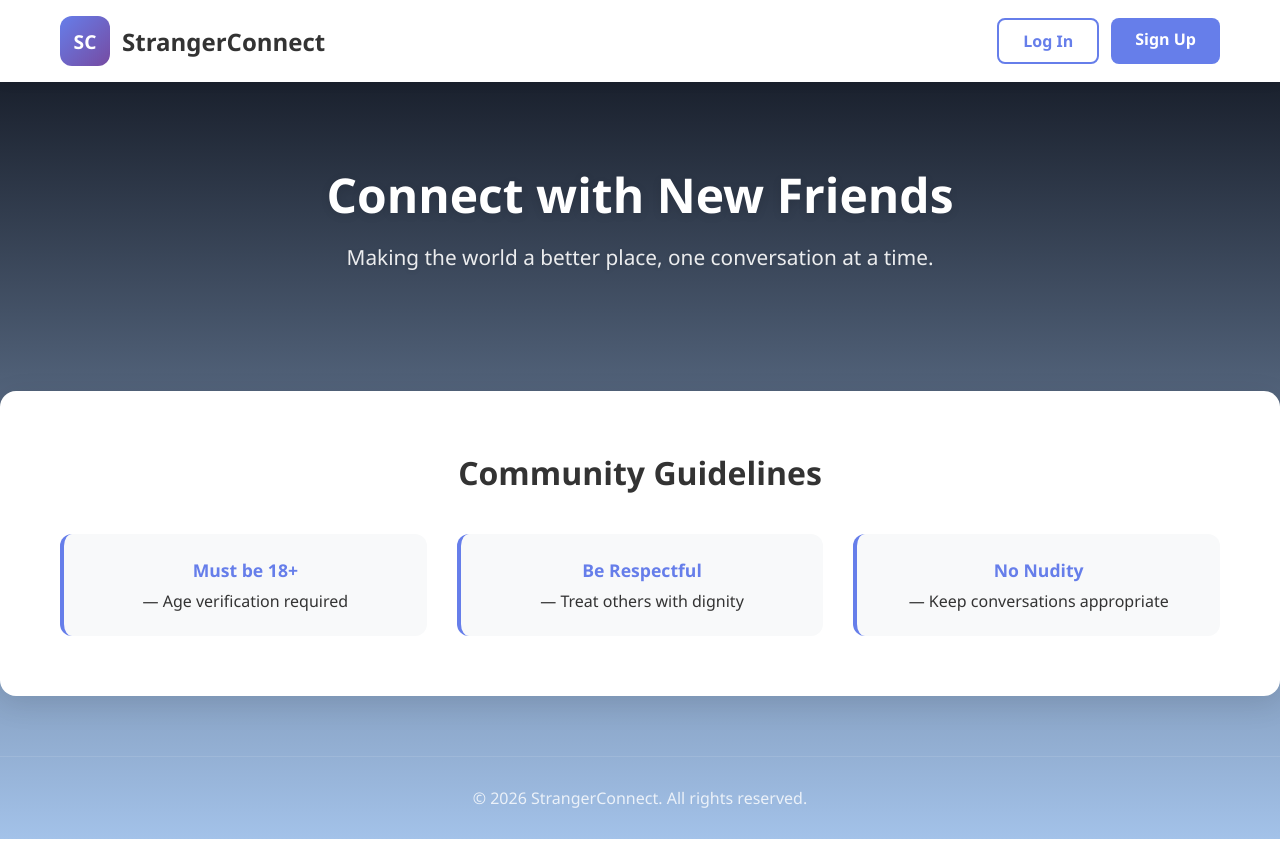
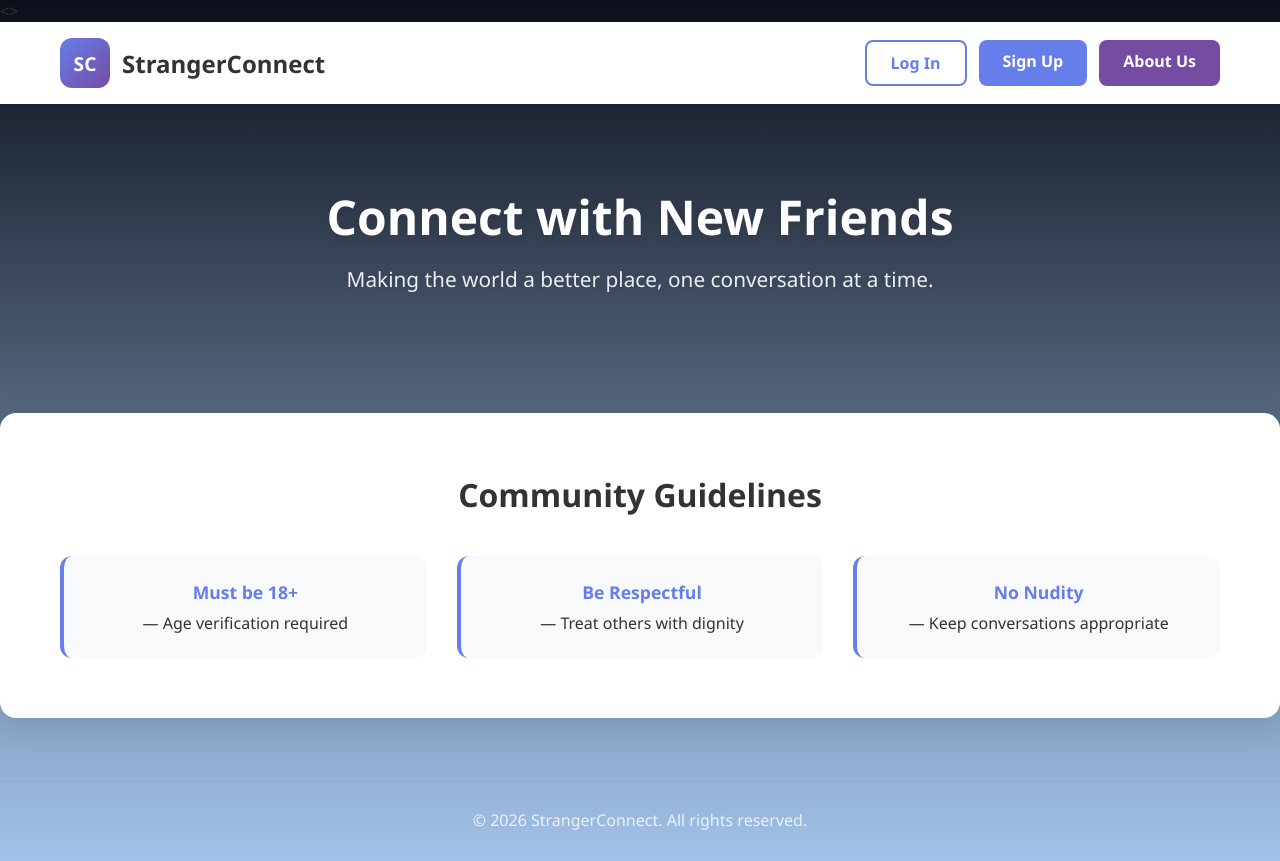
Before and after one commit to samitsb/stranger-Connect, a plain HTML site: page client/page/landing/landing.html in a window 1280 px wide. Before the commit the page ends 839 px from the top, so only its background shows below. Drawn offline with Linux system fonts and the light colour scheme.

Commit message:
updated on landing aboutus

```diff
--- a/client/page/landing/landing.html
+++ b/client/page/landing/landing.html
@@ -6,7 +6,7 @@
     <title>StrangerConnect - Chat with Strangers</title>
     <link rel="stylesheet" href="style.css">
 </head>
-<body>
+<>
     <!-- Header -->
     <header class="header">
         <div class="container">
@@ -17,6 +17,7 @@
             <nav class="nav-buttons">
                 <a href="../login/login.html" class="btn btn-login">Log In</a>
                 <a href="../signup/signup.html" class="btn btn-signup">Sign Up</a>
+                <a href="../aboutUs/aboutUs.html" class="btn btn-aboutus">About Us</a>
             </nav>
         </div>
     </header>
@@ -41,11 +42,12 @@
         </div>
     </section>
 
-
+    <!-- About Us Section as in link-->
 
 
     <!-- Footer -->
     <footer class="footer">
+
         <p>&copy; 2026 StrangerConnect. All rights reserved.</p>
     </footer>
 
--- a/client/page/landing/script.js
+++ /dev/null
@@ -1,11 +0,0 @@
-// Simple landing page interactions
-document.addEventListener('DOMContentLoaded', function() {
-    // Smooth scroll on button clicks if needed in future
-    const buttons = document.querySelectorAll('.btn');
-
-    buttons.forEach(button => {
-        button.addEventListener('click', function(e) {
-            // Add any tracking or analytics here if needed
-        });
-    });
-});
--- a/client/page/landing/style.css
+++ b/client/page/landing/style.css
@@ -94,6 +94,17 @@ body {
     transform: translateY(-2px);
 }
 
+.btn-aboutus {
+    background: #764ba2;
+    color: #ffffff;
+    align-items: center;
+}
+
+.btn-aboutus:hover {
+    background: #667eea;
+    transform: translateY(-2px);
+}
+
 /* Hero Section */
 .hero {
     padding: 80px 0;
@@ -154,13 +165,14 @@ body {
     font-size: 1.1rem;
 }
 
-/* Founders Section */
+
+
 
 
 /* Footer */
 .footer {
     text-align: center;
-    padding: 30px 0;
+    padding: 30px 20px;
     color: rgba(255, 255, 255, 0.8);
     border-top: 1px solid rgba(255, 255, 255, 0.1);
     margin-top: 60px;
```
Also changed, not shown: client/page/json.js (deleted, +0 -23 lines).
